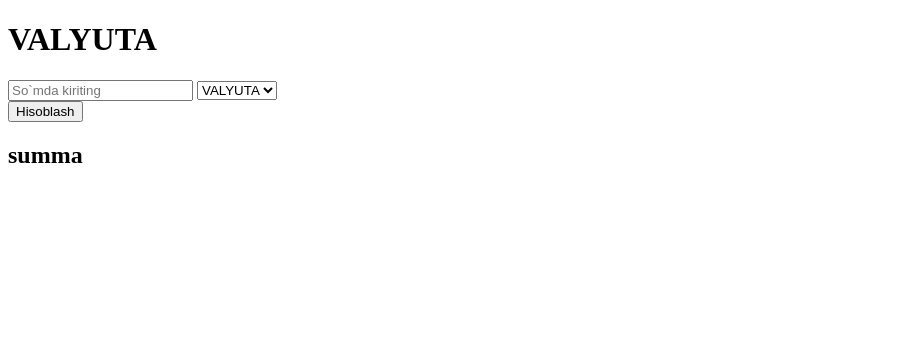
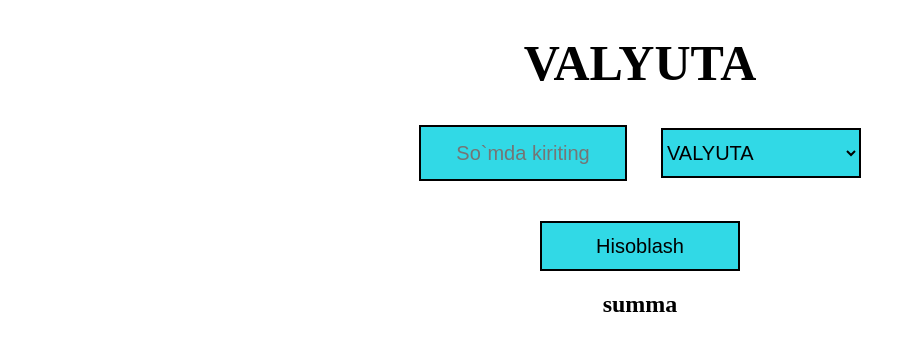
Before and after one commit to Abdinazarovv/Currency, a plain HTML site: page index.html in a window 1280 px wide. Shown: the whole page, without its empty margins (0-916 px from the left). Drawn offline with Linux system fonts and the light colour scheme; files whose address does not match are found by name.

Commit message:
some mistakes

```diff
--- a/index.html
+++ b/index.html
@@ -4,7 +4,7 @@
     <meta charset="UTF-8">
     <meta http-equiv="X-UA-Compatible" content="IE=edge">
     <meta name="viewport" content="width=device-width, initial-scale=1.0">
-    <link rel="stylesheet" href="./css/main.css">
+    <link rel="stylesheet" href="./css/styles.css">
     <title>Currency</title>
 </head>
 <body>
```
Also changed, not shown: js/main.js (renamed from main.js).
